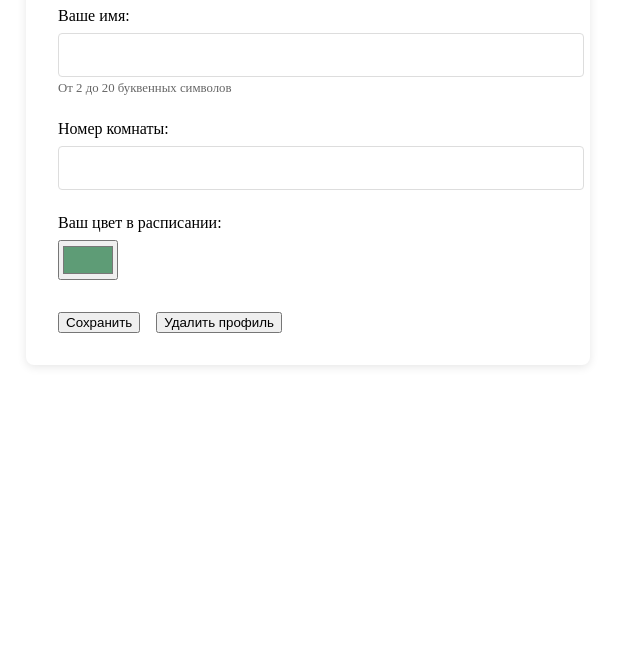
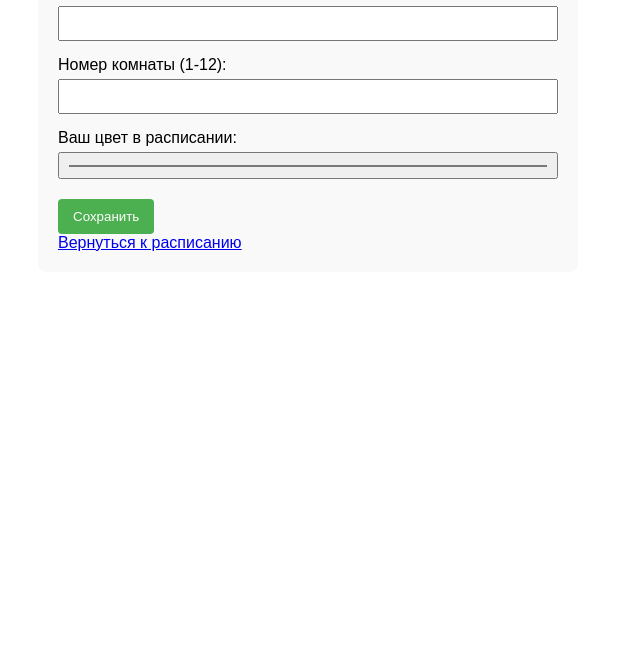
Before and after one commit to Orijuke/laundry-booking, a plain HTML site: page profile.html in a window 1280 px wide. Shown: the part 137-800 px from the top of the page, without its empty margins (332-972 px from the left). Drawn offline with Linux system fonts and the light colour scheme; files that its build step writes are made by us from their sources.

Commit message:
Better profile.html

```diff
--- a/profile.html
+++ b/profile.html
@@ -1,45 +1,30 @@
 <!DOCTYPE html>
 <html lang="ru">
 <head>
-  <meta charset="UTF-8">
-  <meta name="viewport" content="width=device-width, initial-scale=1.0">
-  <title>Настройки профиля</title>
-  <link rel="stylesheet" href="assets/css/main.css">
-  <link rel="stylesheet" href="assets/css/profile.css">
+    <meta charset="UTF-8">
+    <meta name="viewport" content="width=device-width, initial-scale=1.0">
+    <title>Профиль пользователя</title>
+    <link rel="stylesheet" href="css/style.css">
 </head>
 <body>
-  <div class="profile-container">
-    <h1>Настройки профиля</h1>
+    <div class="profile-container">
+        <h1>Настройки профиля</h1>
+        <form id="profileForm">
+            <label for="name">Ваше имя:</label>
+            <input type="text" id="name" required>
 
-    <form id="profile-form">
-      <div class="form-group">
-        <label for="name">Ваше имя:</label>
-        <input type="text" id="name" required
-               minlength="2" maxlength="20"
-               pattern="[а-яА-ЯёЁa-zA-Z\s]+"
-               title="Только буквы и пробелы">
-        <div class="hint">От 2 до 20 буквенных символов</div>
-      </div>
+            <label for="room">Номер комнаты (1-12):</label>
+            <input type="number" id="room" min="1" max="12" required>
 
-      <div class="form-group">
-        <label for="room">Номер комнаты:</label>
-        <input type="number" id="room" required
-               min="1" max="12"
-               title="Номер комнаты от 1 до 12">
-      </div>
+            <label for="color">Ваш цвет в расписании:</label>
+            <input type="color" id="color" value="#ff0000">
 
-      <div class="form-group">
-        <label for="color">Ваш цвет в расписании:</label>
-        <input type="color" id="color" value="#5e9c76">
-      </div>
+            <button type="submit">Сохранить</button>
+        </form>
+        <a href="index.html" class="back-link">Вернуться к расписанию</a>
+    </div>
 
-      <div class="form-actions">
-        <button type="submit" class="btn-primary">Сохранить</button>
-        <button type="button" id="delete-profile-btn" class="btn-danger">Удалить профиль</button>
-      </div>
-    </form>
-  </div>
-
-  <script type="module" src="assets/js/profile.js"></script>
+    <script src="js/storage.js"></script>
+    <script src="js/app.js"></script>
 </body>
 </html>
```
